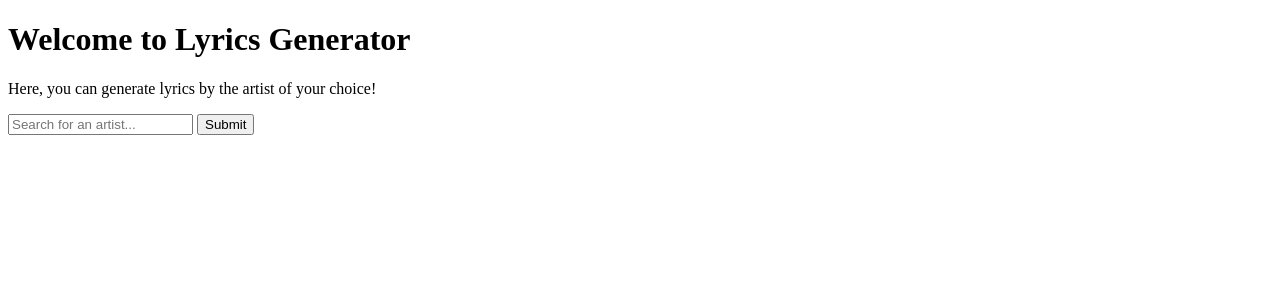
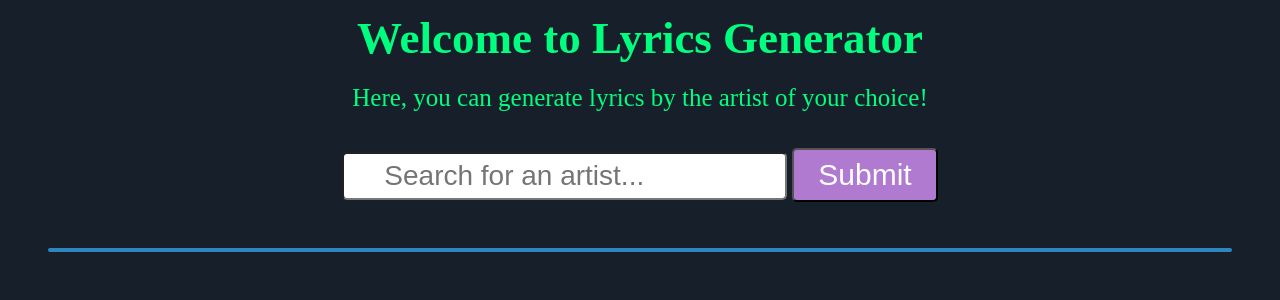
Before and after one commit to victiny23/Lyrics_Generator_Markov_Chains, a Flask app: page / in a window 1280 px wide. Shown: the top 300 px of the page. Run offline with Flask 2, Linux system fonts and the light colour scheme; parts of the project's set-up code (start-up, migrations or seed data) failed here and were passed over.

Commit message:
beautify output

```diff
--- a/app.py
+++ b/app.py
@@ -10,11 +10,12 @@ def generate_artist_lyrics(name):
     m = MarkovLyrics()
     for song in songs:
         m.populate_markov_chain(song)
-    return m.generate_lyrics()
+    lyrics = m.generate_lyrics()
+    return lyrics.split("NEWLINE")
 
 @app.route('/', methods=['GET', 'POST'])
 def lyrics_generator():
-    lyrics = ""
+    lyrics = []
     if request.method == "POST":
         artist = request.form['search']
         lyrics = generate_artist_lyrics(artist)
--- a/config.ini
+++ /dev/null
@@ -1,8 +0,0 @@
-[client_id]
-id = iQ-popM7JusWuN0uYZBkyEBKM1uyk1NM2b1Pul7JFowLKmLpOfVOfuY3Z1Id6X1n
-
-[client_secret]
-secret = qFH3o4N91Q0YWUe7_d0rBCbmfUh6ekCrrJFRsP4bdXmVJ0TxCYM7k51KVc7EsbWpjVyKMgumBVMbVZJJTwn5Pw
-
-[client_access_token]
-token = Bearer Vjy5MSTDSuk3TlL6hF--v5RFcqTw6JsljIYhq0ao5purrjz4uuHzSiVW79Rj-gqf
--- a/lyrics.py
+++ b/lyrics.py
@@ -2,7 +2,6 @@ import configparser
 import requests
 from bs4 import BeautifulSoup
 import re
-
 
 def get_access_token():
     config = configparser.ConfigParser()
@@ -100,7 +99,7 @@ def scrape_lyrics_text(name):
         current_lyrics = []
         for p_tag in p_tags:
             # replace new line symbol with space
-            text = p_tag.text.replace("\n", " ")
+            text = p_tag.text.replace("\n", " NEWLINE ")
             # remove (, )
             text = text.replace("(", "")
             text = text.replace(")", "")
--- a/markov.py
+++ b/markov.py
@@ -9,23 +9,31 @@ class MarkovLyrics:
             }
         """
         self.chain = {}
+        self.initial_words = []
 
     def populate_markov_chain(self, lyrics):
         for line in lyrics:
             words = line.split(" ")
-
+            # add the first word of the line to the list of initial words
+            if words[0] != "NEWLINE" and words[0] not in self.initial_words:
+                self.initial_words.append(words[0])
             for i in range(len(words)-1):
                 word = words[i]
+                # add the first word of the new line to the list of initial words
+                if word == "NEWLINE" and words[i+1] not in self.initial_words:
+                    self.initial_words.append(words[i+1])
+                # extend the chain
                 if word in self.chain:
                     next_word = words[i+1]
                     self.chain[word].append(next_word)
+                # add a new chain
                 else:
                     next_word = words[i+1]
                     self.chain[word] = [next_word]
         # print(self.chain)
     def generate_lyrics(self, length=500):
-        n = len(self.chain)
-
+        # pick a random word from the list of initial words
+        n = len(self.initial_words)
         start_index = randint(0, n-1)
         keys = list(self.chain.keys())
         current_word = keys[start_index].title()
@@ -47,7 +55,7 @@ class MarkovLyrics:
         return lyrics
 
 
-"""
+""" test
 data = ["I am Victiny", "I am a student", "I like to code", "I play basketball"]
 m = MarkovLyrics()
 m.populate_markov_chain(data)
--- /dev/null
+++ b/static/styles/home.css
@@ -0,0 +1,59 @@
+#form {
+    font-family: 'sans-serif';
+    font-size: 20px;
+}
+
+/* search input frame */
+#search {
+    padding: 6px 40px;
+    border-radius: 5px;
+    margin-top: 20px;
+    font-size: 28px;
+}
+
+/* submit button */
+#submit {
+    color: white; /* font color */
+    background-color: #af7acf; /* button color */
+    padding: 8px 24px; /* button size */
+    border-radius: 5px; /* button corner */
+    margin-top: 20px;
+    font-size: 30px;
+}
+
+#lyrics {
+background-color: #aed6f1;
+padding: 0px; /* no padding when there is no lyrics to show */
+border: 2px solid #2e86c1;
+border-radius: 5px;
+margin: 40px; /* left, right margin */
+}
+
+body {
+    text-align: center;
+    background-color: #17202a;
+    font-family: 'Avenir Next', serif;
+    font-weight: normal;
+    line-height: 60px;
+}
+
+h1 {
+    color: #00ff7f;
+    font-size: 45px;
+    margin: 0;
+    font-weight: bold;
+}
+
+h6 {
+    color: #00ff7f;
+    font-size: 25px;
+    margin: 0;
+    font-weight: normal;
+}
+
+p {
+    color: #17202a;
+    font-size: 25px;
+    font-weight: normal;
+    line-height: 20px;
+}
--- a/templates/home.html
+++ b/templates/home.html
@@ -2,16 +2,21 @@
 <html lang="en">
 <head>
     <meta charset="UTF-8">
-    <title>Title</title>
+    <title>Lyrics Generator</title>
+    <link rel="stylesheet" type="text/css" href="{{url_for('static', filename='styles/home.css')}}"
 </head>
 <body>
 <h1>Welcome to Lyrics Generator</h1>
-<p>Here, you can generate lyrics by the artist of your choice!</p>
-<form action="{{url_for('lyrics_generator')}}" method="post">
+<h6>Here, you can generate lyrics by the artist of your choice!</h6>
+<form action="{{url_for('lyrics_generator')}}" method="post" id="form">
     <input type="text" id="search" name="search" placeholder="Search for an artist...">
-    <input type="submit">
+    <input type="submit" id="submit">
 </form>
-<p>{{lyrics}}</p>
+<div id="lyrics">
+    {% for lyric in lyrics %}
+        <p>{{lyric}}</p>
+    {% endfor %}
+</div>
 
 </body>
 </html>
```
Also changed, not shown: 1 other file.
